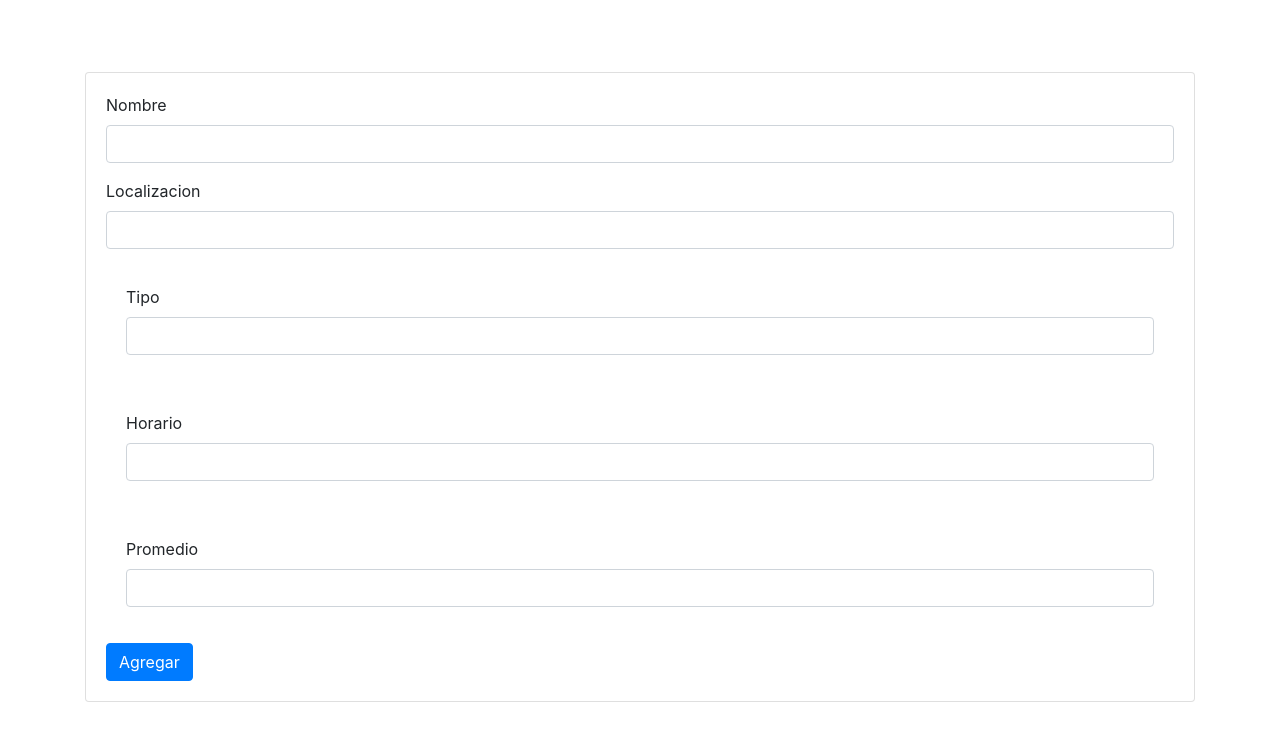
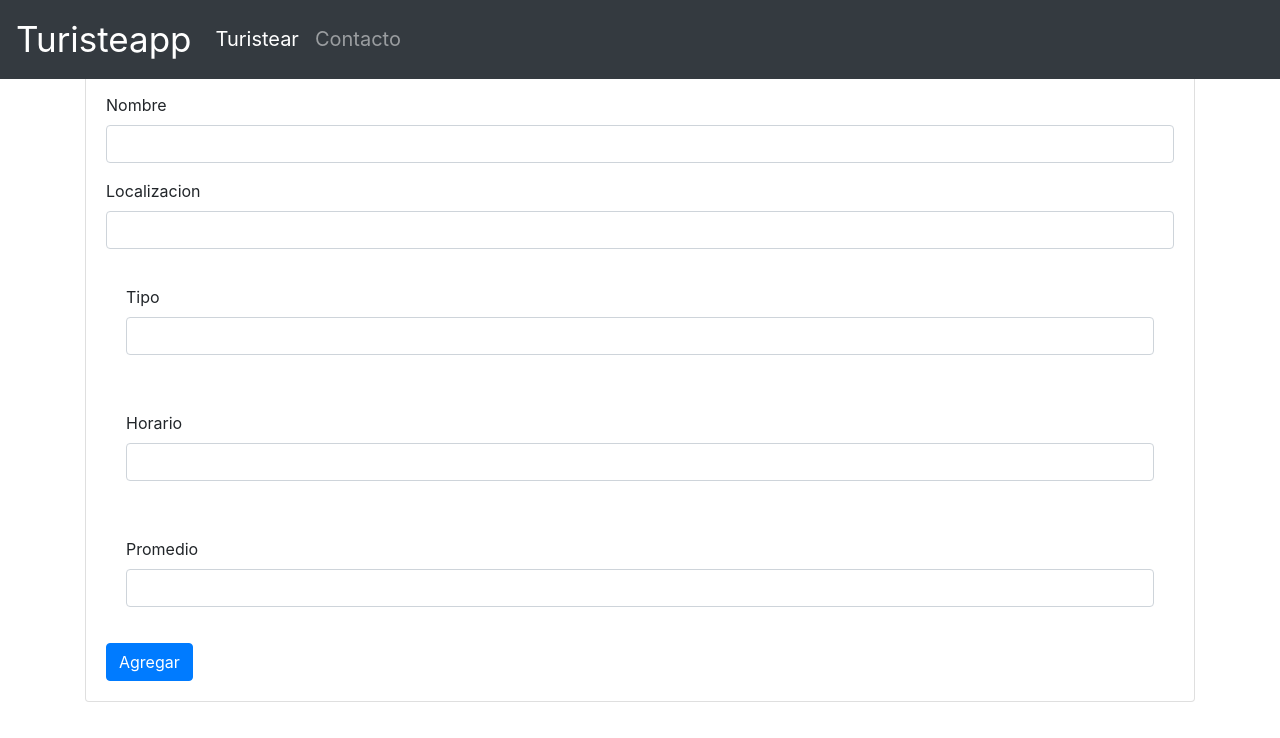
Before and after one commit to santiagogh98/proyecto-b43, a React (Create React App) app: page /negocio in a window 1280 px wide. Shown: the top 738 px of the page. Built offline with nearby package versions, Linux system fonts and the light colour scheme.

Commit message:
Update Negocio.js

```diff
--- a/src/containers/Negocio.js
+++ b/src/containers/Negocio.js
@@ -2,6 +2,7 @@ import React from 'react'
 import CreateForm from '../components/CreateForm'
 import Plantilla from '../utils/Plantilla';
 import axios from 'axios';
+import NavBar from '../components/NavBar';
 
 const Negocio = () => {
 
@@ -17,6 +18,7 @@ const Negocio = () => {
 
     return (
         <React.Fragment>
+            <NavBar />
             <main className="main">
                 <div className="container pt-4">
                     <CreateForm createNegocio={createNegocio}/>
```
